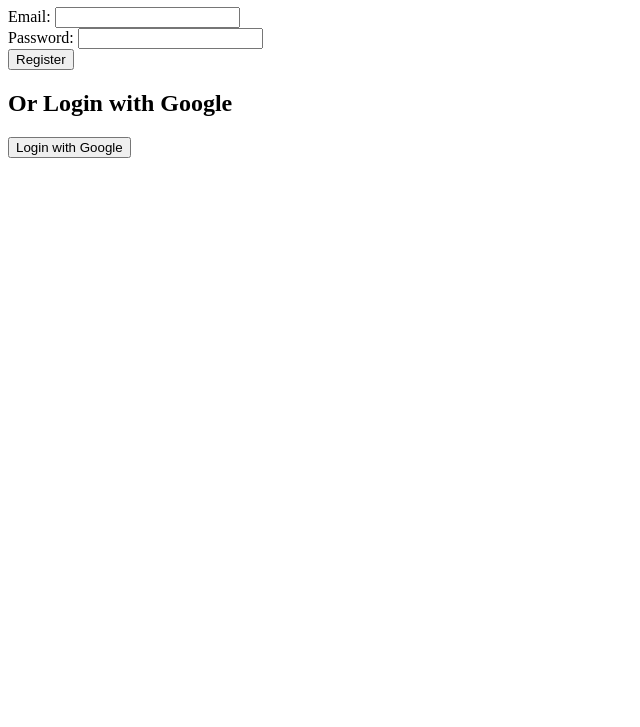
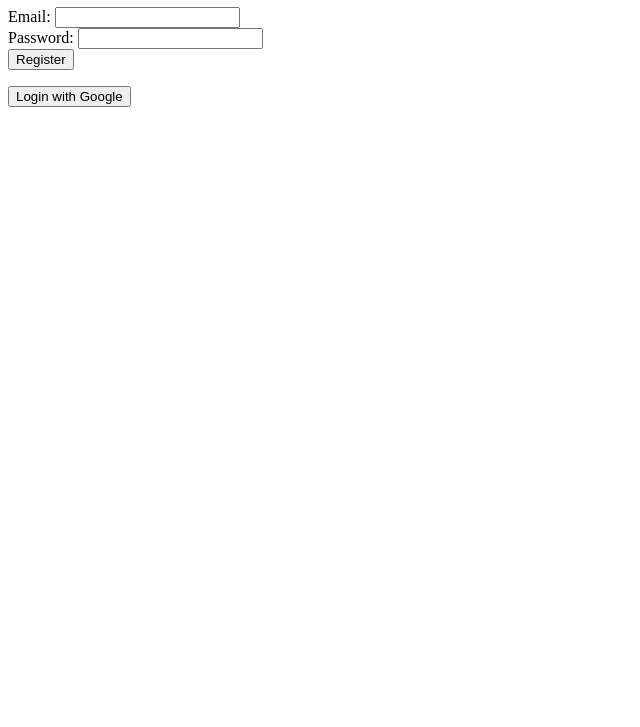
Before and after one commit to Yar0s1av-O/Data-Processing-DCY, a website: page public/index.html in a window 1280 px wide. Shown: the part 73-800 px from the top of the page, without its empty margins (0-640 px from the left). Drawn offline with Linux system fonts and the light colour scheme.

Commit message:
Remove the header element

```diff
--- a/public/index.html
+++ b/public/index.html
@@ -22,7 +22,6 @@
     <p id="message"></p>
 
     <!-- Google OAuth Login -->
-    <h2>Or Login with Google</h2>
     <a href="/auth/google">
         <button type="button">Login with Google</button>
     </a>
```
